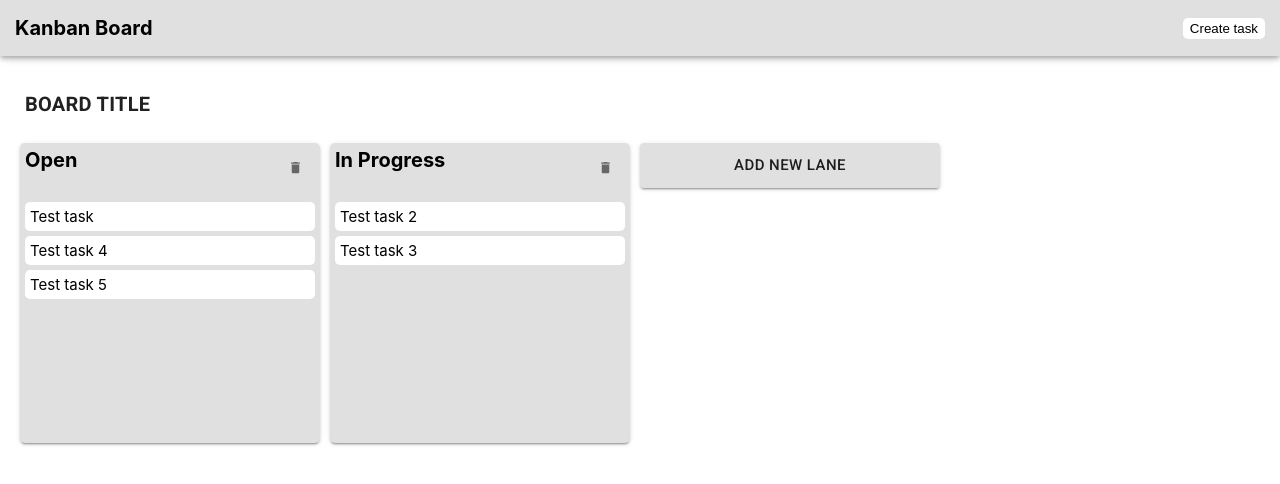
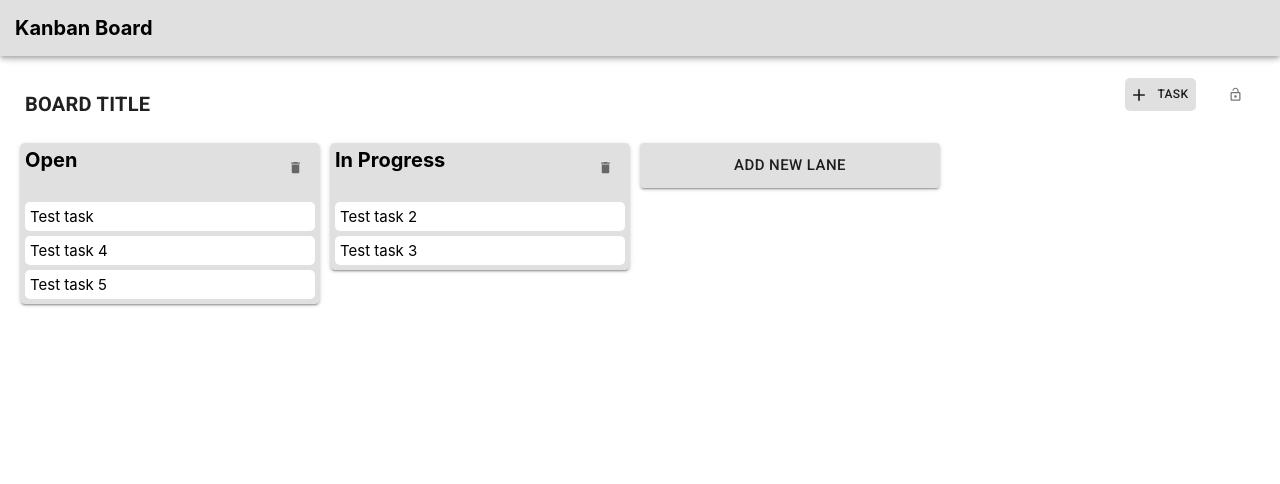
Before and after one commit to maximilianschlipf/react-kanban, a React (Create React App) app: page /board in a window 1280 px wide. Shown: the top 484 px of the page. Built offline with nearby package versions, Linux system fonts and the light colour scheme.

Commit message:
Refractoring; added lock button to board; styling

```diff
--- a/src/Components/Board.js
+++ b/src/Components/Board.js
@@ -1,9 +1,12 @@
 import React, { useState, useContext } from "react";
 import Lane from "./Lane";
+import CreateTaskForm from "./CreateTaskForm";
+
 import useInputState from "../Hooks/useInputState";
 import { DispatchContext, LanesContext } from "../Context/lanes.context";
 import { DragDropContext } from "react-beautiful-dnd";
 import { withStyles } from "@material-ui/core/styles";
+import ClickAwayListener from "@material-ui/core/ClickAwayListener";
 import TextField from "@material-ui/core/TextField";
 import Button from "@material-ui/core/Button";
 import Snackbar from "@material-ui/core/Snackbar";
@@ -13,13 +16,17 @@ import DialogActions from "@material-ui/core/DialogActions";
 import DialogContent from "@material-ui/core/DialogContent";
 import IconButton from "@material-ui/core/IconButton";
 import CloseIcon from "@material-ui/icons/Close";
-import ClickAwayListener from "@material-ui/core/ClickAwayListener";
+import LockIcon from "@material-ui/icons/Lock";
+import LockOpenIcon from "@material-ui/icons/LockOpen";
+import AddIcon from "@material-ui/icons/Add";
 import styles from "../Styles/BoardStyles";
 
 const Board = props => {
 	const { classes } = props;
 	const [isTypingBoardTitle, toggleInputBoardTitle] = useState(false);
 	const [open, setOpen] = useState(false);
+	const [locked, toggleLocked] = useState(false);
+	const [createTaskFormOpen, setOpenCreateTaskForm] = useState(false);
 	const [isTypingLaneTitle, toggleInputLaneTitle] = useState(false);
 	const [laneTitle, handleLaneTitleChange, resetLaneTitleInput] = useInputState(
 		""
@@ -123,8 +130,17 @@ const Board = props => {
 		resetLaneTitleInput();
 	};
 
+	const handleOpenCreateTaskForm = () => {
+		setOpenCreateTaskForm(true);
+	};
+
+	const handleCloseCreateTaskForm = () => {
+		setOpenCreateTaskForm(false);
+	};
+
 	return (
 		<div className={classes.board}>
+			<div className={classes.boardHeader}>
 				{isTypingBoardTitle ? (
 					<ClickAwayListener onClickAway={() => toggleInputBoardTitle(false)}>
 						<TextField
@@ -143,7 +159,20 @@ const Board = props => {
 						<h2 className={classes.boardTitle}>{boardTitle}</h2>
 					</Button>
 				)}
-
+				<Button
+					className={classes.createTaskBtn}
+					onClick={handleOpenCreateTaskForm}
+					startIcon={<AddIcon />}
+				>
+					Task
+				</Button>
+				<IconButton
+					onClick={() => toggleLocked(!locked)}
+					className={classes.lockBtn}
+				>
+					{locked ? <LockIcon /> : <LockOpenIcon />}
+				</IconButton>
+			</div>
 			<div className={classes.lanes}>
 				<DragDropContext key={"1"} onDragEnd={onDragEnd}>
 					{lanes.map(lane => (
@@ -154,7 +183,7 @@ const Board = props => {
 							tasks={lane.tasks}
 						/>
 					))}
-
+					{locked ? null : (
 						<Button
 							variant="contained"
 							onClick={handleClickOpen}
@@ -162,7 +191,9 @@ const Board = props => {
 						>
 							Add new lane
 						</Button>
+					)}
 
+					{/* This will show up when the user did not type in a title */}
 					<Snackbar
 						anchorOrigin={{
 							vertical: "bottom",
@@ -189,6 +220,7 @@ const Board = props => {
 							}
 						/>
 					</Snackbar>
+					{/* Form for creating a new lane - could be its own component */}
 					<Dialog
 						open={isTypingLaneTitle}
 						onClose={handleCancelCreate}
@@ -229,6 +261,10 @@ const Board = props => {
 						</DialogActions>
 					</Dialog>
 				</DragDropContext>
+				<CreateTaskForm
+					handleClose={handleCloseCreateTaskForm}
+					open={createTaskFormOpen}
+				/>
 			</div>
 		</div>
 	);
--- a/src/Components/CreateTaskForm.js
+++ b/src/Components/CreateTaskForm.js
@@ -10,7 +10,7 @@ import DialogActions from "@material-ui/core/DialogActions";
 import DialogContent from "@material-ui/core/DialogContent";
 import Select from "@material-ui/core/Select";
 import MenuItem from "@material-ui/core/MenuItem";
-import styles from "../Styles/NavbarStyles";
+import styles from "../Styles/CreateTaskFormStyles";
 
 const CreateTaskForm = props => {
 	const { classes, handleClose, open } = props;
--- a/src/Components/Navbar.js
+++ b/src/Components/Navbar.js
@@ -1,30 +1,13 @@
 import React, { useContext, useState } from "react";
 import CreateTaskForm from "./CreateTaskForm";
-import { NavLink, useHistory } from "react-router-dom";
-import useInputState from "../Hooks/useInputState";
-import { DispatchContext } from "../Context/lanes.context";
+import { NavLink } from "react-router-dom";
 import { withStyles } from "@material-ui/core/styles";
 import AppBar from "@material-ui/core/AppBar";
-import Button from "@material-ui/core/Button";
-import TextField from "@material-ui/core/TextField";
-import Dialog from "@material-ui/core/Dialog";
-import DialogActions from "@material-ui/core/DialogActions";
-import DialogContent from "@material-ui/core/DialogContent";
-import Select from "@material-ui/core/Select";
-import MenuItem from "@material-ui/core/MenuItem";
+
 import styles from "../Styles/NavbarStyles";
 
 const Navbar = props => {
 	const { classes } = props;
-	const [open, setOpen] = useState(false);
-
-	const handleClickOpen = () => {
-		setOpen(true);
-	};
-
-	const handleClose = () => {
-		setOpen(false);
-	};
 
 	return (
 		<>
@@ -37,14 +20,7 @@ const Navbar = props => {
 				>
 					<h1>Kanban Board</h1>
 				</NavLink>
-				<button
-					className={classes.createTaskNavbarBtn}
-					onClick={handleClickOpen}
-				>
-					Create task
-				</button>
 			</AppBar>
-			<CreateTaskForm handleClose={handleClose} open={open} />
 		</>
 	);
 };
--- a/src/Styles/BoardStyles.js
+++ b/src/Styles/BoardStyles.js
@@ -54,5 +54,20 @@ export default {
 	},
 	createLaneFormBtn: {
 		fontSize: "1.3rem"
+	},
+	createTaskBtn: {
+		borderRadius: "5px",
+		backgroundColor: "#e0e0e0",
+		fontSize: "1.2rem",
+		height: "75%",
+		marginLeft: "75%"
+	},
+	boardHeader: {
+		display: "flex",
+		justifyContent: "space-between",
+		alignItems: "center"
+	},
+	lockBtn: {
+		marginRight: "1rem"
 	}
 };
--- /dev/null
+++ b/src/Styles/CreateTaskFormStyles.js
@@ -0,0 +1,49 @@
+export default {
+	taskTitleInput: {
+		paddingLeft: ".75rem",
+		borderBottom: "1px solid #e3e3e3"
+	},
+	taskDescriptionTextArea: {
+		fontSize: "2rem",
+		paddingLeft: ".75rem",
+		marginBottom: "1px",
+		"&:hover": {
+			border: "1px solid #e3e3e3",
+			marginBottom: "-1px"
+		}
+	},
+	taskPriorityInput: {
+		fontSize: "1.4rem",
+		marginLeft: ".3rem"
+	},
+	taskPriorityMenuItem: {
+		fontSize: "1.4rem"
+	},
+	dialogOverride: {
+		fontSize: "1.5rem"
+	},
+	formLabel: {
+		fontSize: "1.5rem",
+		marginTop: "1.5rem",
+		marginBottom: ".2rem",
+		"&:first-child": {
+			marginTop: "1.7rem",
+			marginRight: "1rem",
+			display: "inline-block"
+		}
+	},
+	formLabelPriority: {
+		display: "inline-block",
+		marginTop: "2rem",
+		marginRight: "1rem"
+	},
+	createTaskTitle: {
+		fontSize: "2rem",
+		fontWeight: "bold",
+		textAlign: "center",
+		margin: "2rem 0"
+	},
+	createTaskFormBtn: {
+		fontSize: "1.3rem"
+	}
+};
--- a/src/Styles/LaneStyles.js
+++ b/src/Styles/LaneStyles.js
@@ -10,7 +10,7 @@ export default {
 		backgroundColor: "#e0e0e0",
 		flex: "1 0 auto",
 		flexGrow: "0",
-		minHeight: "30rem"
+		maxHeight: "85%"
 	},
 	laneHeader: {
 		fontSize: "2rem",
--- a/src/Styles/NavbarStyles.js
+++ b/src/Styles/NavbarStyles.js
@@ -8,57 +8,7 @@ export default {
 		alignItems: "center",
 		justifyContent: "space-between"
 	},
-	createTaskNavbarBtn: {
-		outline: "none",
-		border: "none",
-		borderRadius: "5px",
-		backgroundColor: "#fff",
-		padding: ".3rem .7rem"
-	},
-	dialogOverride: {
-		fontSize: "1.5rem"
-	},
-	formLabel: {
-		fontSize: "1.5rem",
-		marginTop: "1.5rem",
-		marginBottom: ".2rem",
-		"&:first-child": {
-			marginTop: "0"
-		}
-	},
-	formLabelPriority: {
-		display: "inline-block",
-		marginTop: "2rem",
-		marginRight: "1rem"
-	},
-	createTaskTitle: {
-		fontSize: "2rem",
-		fontWeight: "bold",
-		textAlign: "center",
-		margin: "2rem 0"
-	},
-	createTaskFormBtn: {
-		fontSize: "1.3rem"
-	},
 	navLink: {
 		color: "#000"
-	},
-	taskTitleInput: {
-		border: "1px solid #000",
-		borderRadius: "5px",
-		paddingLeft: ".75rem"
-	},
-	taskDescriptionTextArea: {
-		fontSize: "2rem",
-		border: "1px solid #000",
-		borderRadius: "5px",
-		paddingLeft: ".75rem"
-	},
-	taskPriorityInput: {
-		fontSize: "1.4rem",
-		marginLeft: ".3rem"
-	},
-	taskPriorityMenuItem: {
-		fontSize: "1.4rem"
 	}
 };
```
Lines whose indentation alone changed are shown as unchanged.
